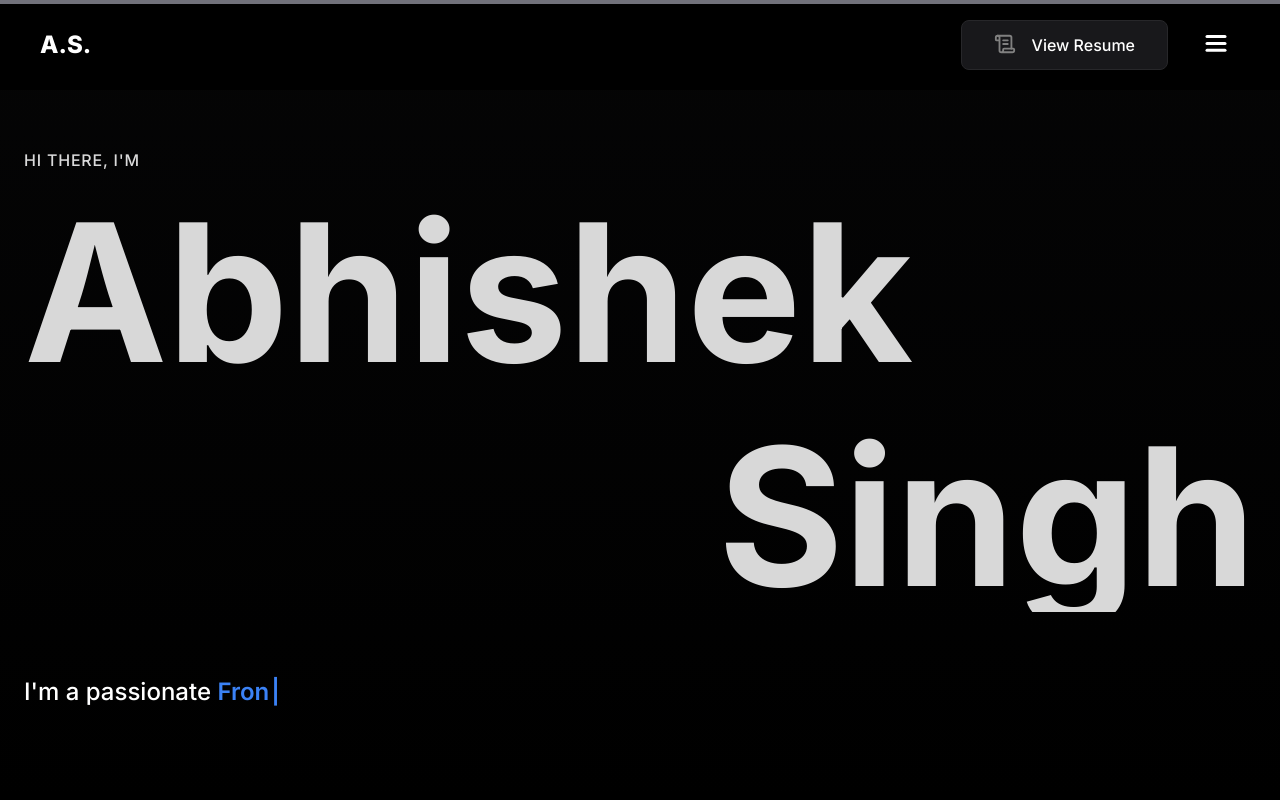
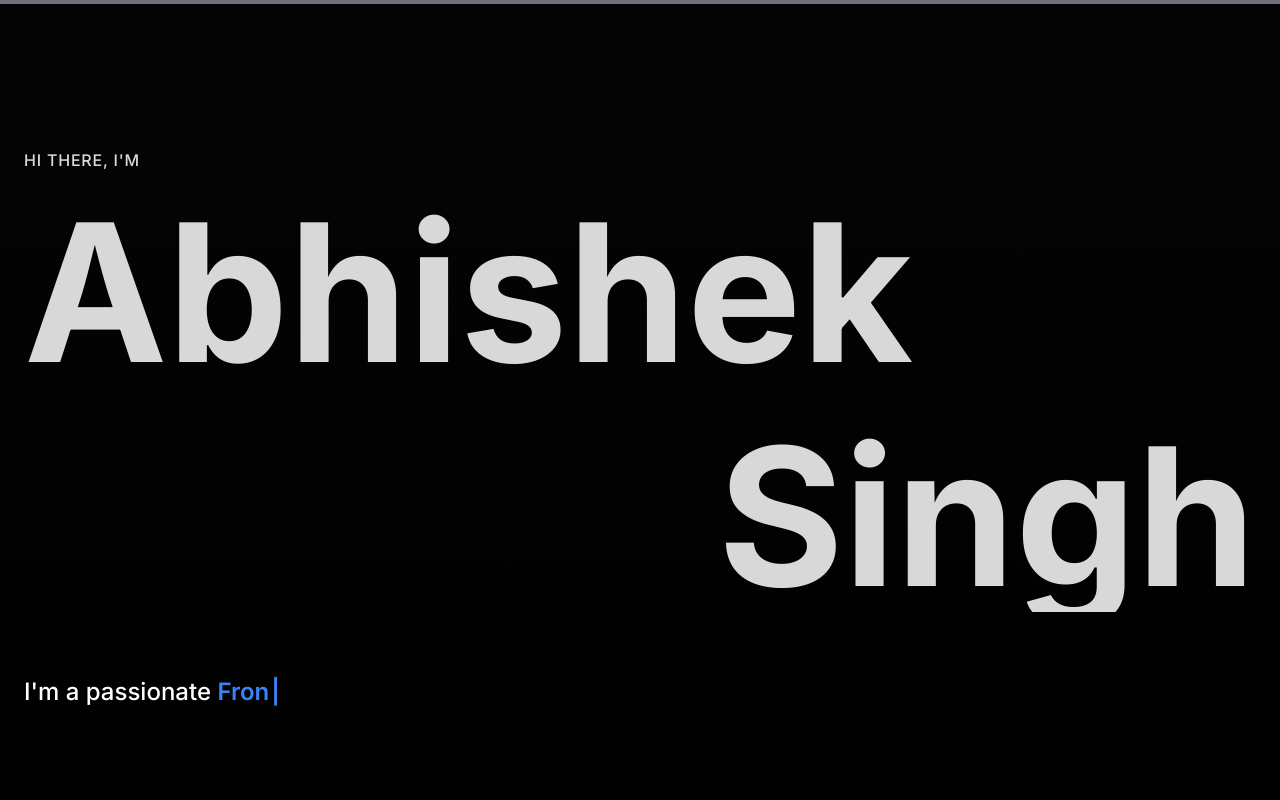
Before and after one commit to SkamAbhi/portfolio-v1, a Next.js app: page / in a window 1280 px wide. Shown: the top 800 px of the page. Built offline with nearby package versions, Linux system fonts and the light colour scheme.

Commit message:
feat:navbar-removed

```diff
--- a/src/app/Components/Navbar/index.tsx
+++ b/src/app/Components/Navbar/index.tsx
@@ -44,23 +44,13 @@ export const Header = () => {
 
   return (
     <div className="fixed top-0 left-0 right-0 z-50">
-      <div className="w-full flex justify-center items-center bg-black">
+      <div className="w-full md:hidden flex justify-center items-center bg-black">
         <div className="relative w-full max-w-[85rem] flex justify-between items-center p-4 sm:p-5 px-4 sm:px-10">
           <div className="text-xl sm:text-2xl text-white font-extrabold">
             A.S.
           </div>
 
           <div className="flex items-center gap-4 sm:gap-6">
-            <div className="hidden sm:block">
-              <button className="relative inline-flex items-center px-8 py-3 overflow-hidden font-medium text-white bg-zinc-900 border border-zinc-800 rounded-lg group">
-                <span className="absolute w-0 h-full transition-all duration-500 ease-out bg-white left-0 top-0 group-hover:w-full -z-1"></span>
-                <span className="relative flex gap-4 group-hover:text-black transition-colors duration-300 ease-out">
-                  <ScrollText color="gray" height={22} width={22} />
-                  View Resume
-                </span>
-              </button>
-            </div>
-
             <motion.button
               onClick={() => setIsOpen(!isOpen)}
               animate={isOpen ? "open" : "closed"}
@@ -102,16 +92,6 @@ export const Header = () => {
           ${isOpen ? "pointer-events-auto" : "pointer-events-none"}`}
       >
         <div className="h-full flex flex-col items-center justify-center">
-          <div className="absolute top-4 right-16 sm:hidden">
-            <button className="relative inline-flex items-center px-6 py-2 overflow-hidden font-medium text-white bg-zinc-900 border border-zinc-800 rounded-lg group">
-              <span className="absolute w-0 h-full transition-all duration-500 ease-out bg-white left-0 top-0 group-hover:w-full -z-1"></span>
-              <span className="relative flex gap-2 group-hover:text-black transition-colors duration-300 ease-out">
-                <ScrollText color="gray" height={18} width={18} />
-                Resume
-              </span>
-            </button>
-          </div>
-
           <ul className="flex flex-col items-center space-y-6 sm:space-y-8">
             {navigationItems.map((item, index) => (
               <motion.li
```
